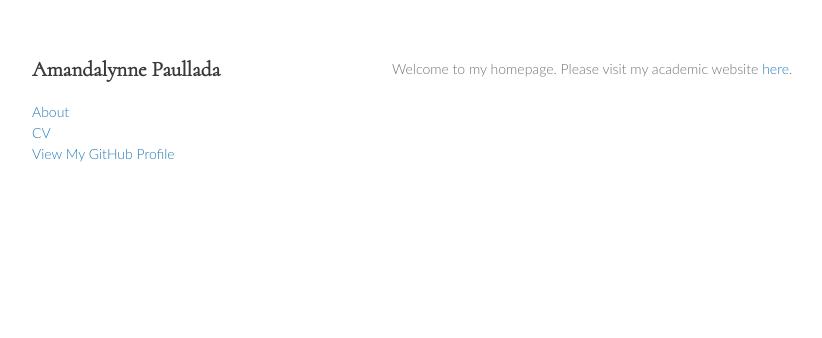
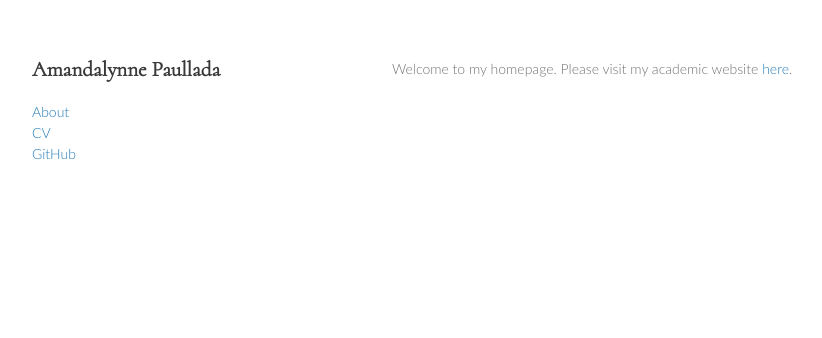
Before and after one commit to amandalynne/amandalynne.github.io, a Jekyll site: the page built from index.md, in a window 1280 px wide. Shown: the top 338 px of the page, without its empty margins (178-1000 px from the left). Built offline with Jekyll 4.4.1, drawn with Linux system fonts in a browser that asks for light colours; our own code applies the rules of GitHub Pages for plain Markdown files.

Commit message:
update links in sidebar

```diff
--- a/_layouts/default.html
+++ b/_layouts/default.html
@@ -24,7 +24,7 @@
         {% endif %}
 
         {% if site.github.is_user_page %}
-          <p class="view"><a href="{{ site.github.owner_url }}">View My GitHub Profile</a></p>
+          <a href="{{ site.github.owner_url }}">GitHub</a>
         {% endif %}
 
         {% if site.show_downloads %}
```
